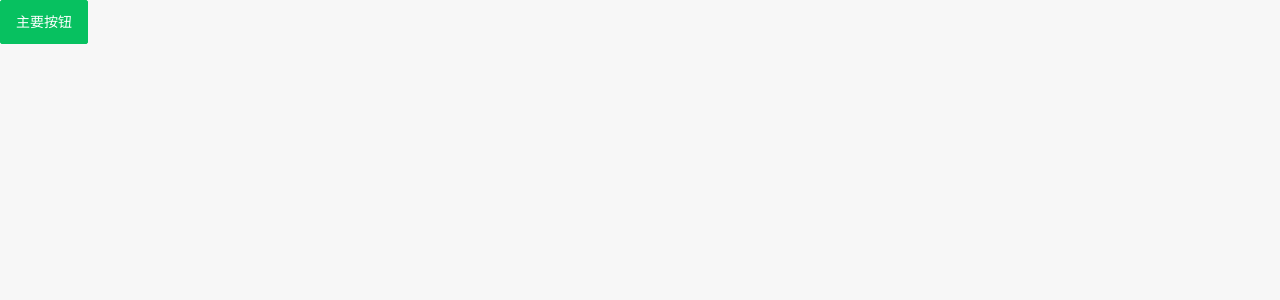
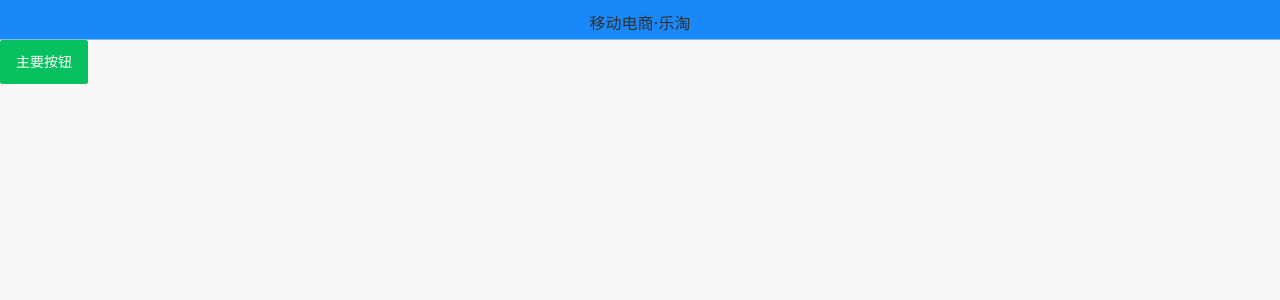
Before and after one commit to klxin/nuxt-letao, a Nuxt app: page / in a window 1280 px wide. Shown: the top 300 px of the page. Built offline with nearby package versions, Linux system fonts and the light colour scheme.

Commit message:
电商项目-顶部导航完成

```diff
--- a/layouts/default.vue
+++ b/layouts/default.vue
@@ -1,55 +1,20 @@
 <template>
-  <div>
+  <div class="container">
+    <!-- 顶部导航栏 -->
+    <van-nav-bar title="移动电商·乐淘" />
     <nuxt />
   </div>
 </template>
 
-<style>
-html {
-  font-family: 'Source Sans Pro', -apple-system, BlinkMacSystemFont, 'Segoe UI',
-    Roboto, 'Helvetica Neue', Arial, sans-serif;
-  font-size: 16px;
-  word-spacing: 1px;
-  -ms-text-size-adjust: 100%;
-  -webkit-text-size-adjust: 100%;
-  -moz-osx-font-smoothing: grayscale;
-  -webkit-font-smoothing: antialiased;
-  box-sizing: border-box;
-}
-
-*,
-*:before,
-*:after {
-  box-sizing: border-box;
-  margin: 0;
-}
-
-.button--green {
-  display: inline-block;
-  border-radius: 4px;
-  border: 1px solid #3b8070;
-  color: #3b8070;
-  text-decoration: none;
-  padding: 10px 30px;
-}
-
-.button--green:hover {
-  color: #fff;
-  background-color: #3b8070;
-}
-
-.button--grey {
-  display: inline-block;
-  border-radius: 4px;
-  border: 1px solid #35495e;
-  color: #35495e;
-  text-decoration: none;
-  padding: 10px 30px;
-  margin-left: 15px;
-}
-
-.button--grey:hover {
-  color: #fff;
-  background-color: #35495e;
+<style scoped lang="less">
+.container {
+  .van-nav-bar {
+    background-color: #1989fa;
+    height: 40px;
+    line-height: 40px;
+  }
+  .van-nav-bar__title {
+    color: #fff;
+  }
 }
 </style>
```
